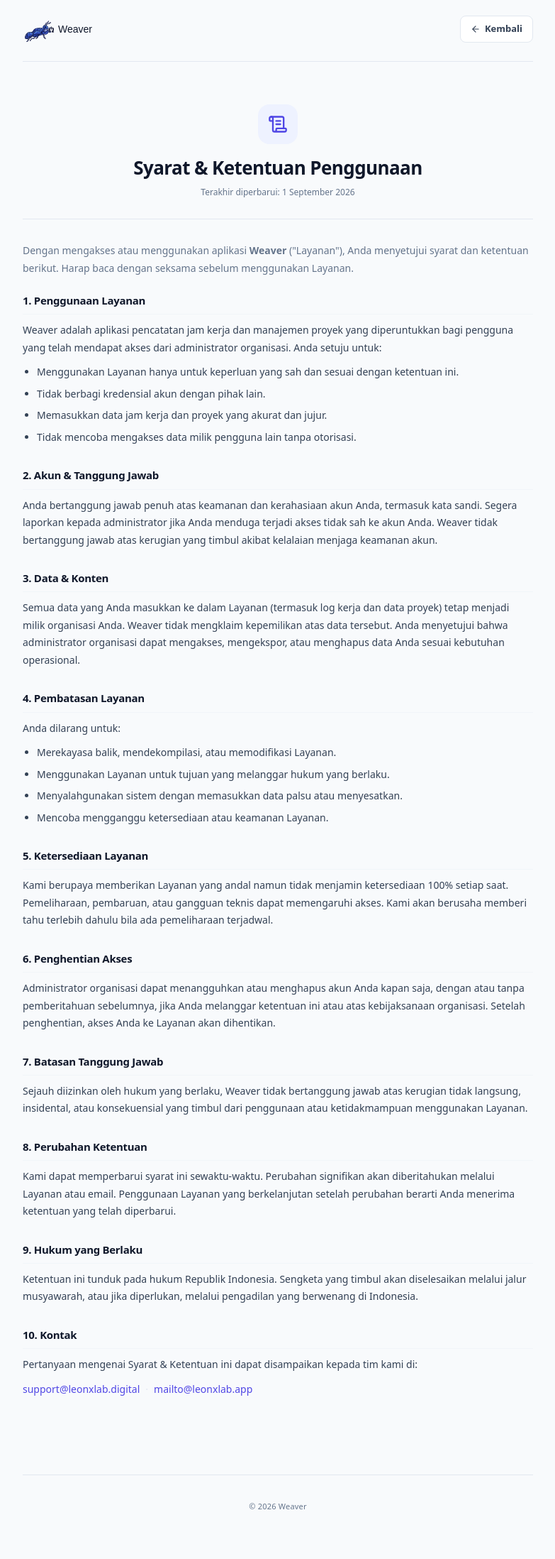
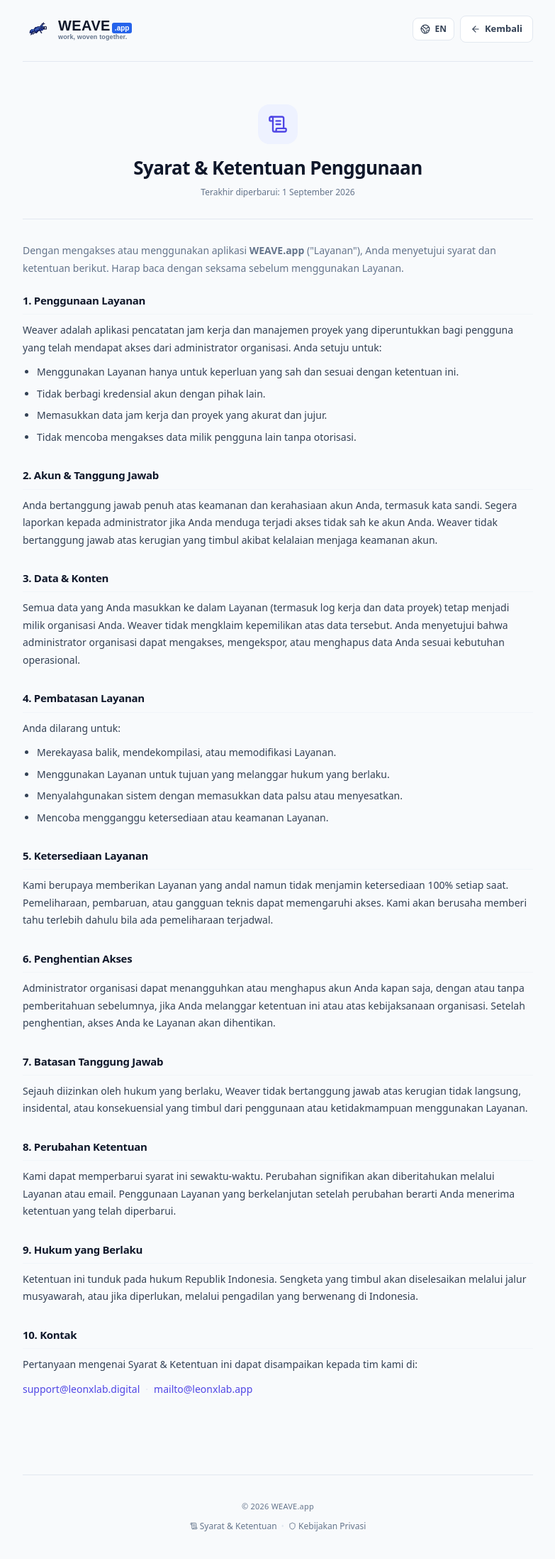
Before and after one commit to yon13-demo/project-tracker, a Next.js app: page /tos in a window 1280 px wide. Shown: the top 2196 px of the page at 71% size, without its empty margins (248-1031 px from the left). Built offline with nearby package versions, Linux system fonts and the light colour scheme.

Commit message:
Add files via upload

```diff
--- a/app/page.tsx
+++ b/app/page.tsx
@@ -84,6 +84,7 @@ const text = {
     maintenanceMode: 'Mode maintenance', maintenanceMessage: 'Aplikasi sedang dalam maintenance. Silakan coba lagi nanti.',
     mainDomain: 'Domain utama', mainDomainDesc: 'Domain yang akan diumumkan sebagai alamat utama aplikasi setelah tanggal pengumuman.',
     tos: 'Syarat & Ketentuan', privacy: 'Kebijakan Privasi',
+    support: 'Dukungan',
   },
   en: {
     app: 'Weaver', login: 'Sign in', email: 'Email', password: 'Password',
@@ -122,6 +123,7 @@ const text = {
     maintenanceMode: 'Maintenance mode', maintenanceMessage: 'The application is under maintenance. Please try again later.',
     mainDomain: 'Main domain', mainDomainDesc: 'The domain announced as the application main address after the announcement date.',
     tos: 'Terms of Service', privacy: 'Privacy Policy',
+    support: 'Support',
   }
 } as const;
 
@@ -608,10 +610,10 @@ export default function Home() {
 function SiteFooter({ t }: { t?: any }) {
   return (
     <footer className="site-footer">
-      <div className="footer-copyright">© 2026 Weaver</div>
+      <div className="footer-copyright">© 2026 WEAVE.app</div>
       <div className="footer-support">
         <span className="footer-support-icon"><Mail size={13} /></span>
-        <span className="footer-support-label">Support</span>
+        <span className="footer-support-label">{t?.support || 'Support'}</span>
         <a href="mailto:support@leonxlab.digital">support@leonxlab.digital</a>
         <span className="footer-dot" aria-hidden="true">•</span>
         <a href="mailto:mailto@leonxlab.app">mailto@leonxlab.app</a>
--- a/app/tos/page.tsx
+++ b/app/tos/page.tsx
@@ -1,10 +1,13 @@
 'use client';
+import { useState } from 'react';
 import Image from 'next/image';
-import { ArrowLeft, ScrollText } from 'lucide-react';
+import { ArrowLeft, ScrollText, Shield, Globe2 } from 'lucide-react';
 import { useRouter } from 'next/navigation';
 
 export default function TermsOfService() {
   const router = useRouter();
+  const [lang, setLang] = useState<'id' | 'en'>('id');
+  const en = lang === 'en';
   const lastUpdated = '1 September 2026';
 
   return (
@@ -12,26 +15,26 @@ export default function TermsOfService() {
       <header className="topbar">
         <div className="brand">
           <span className="brand-mark">
-            <Image src="/logo/weaver.svg" alt="Weaver" width={48} height={48} style={{ objectFit: 'contain' }} />
+            <Image src="/logo/weaver-icon.svg" alt="WEAVE.app" width={42} height={42} style={{ objectFit: 'contain' }} />
           </span>
-          Weaver
+          <span className="brand-lockup"><span className="brand-name">WEAVE<span className="brand-app">.app</span></span><span className="brand-tagline">work, woven together.</span></span>
         </div>
-        <button className="btn-secondary" onClick={() => router.back()}>
-          <ArrowLeft size={14} /> Kembali
-        </button>
+        <div className="top-actions">
+          <button className="lang-btn" onClick={() => setLang(en ? 'id' : 'en')}><Globe2 size={14} /> {en ? 'ID' : 'EN'}</button>
+          <button className="btn-secondary" onClick={() => router.back()}><ArrowLeft size={14} /> {en ? 'Back' : 'Kembali'}</button>
+        </div>
       </header>
 
       <div className="legal-page">
         <div className="legal-hero">
           <span className="legal-icon"><ScrollText size={28} /></span>
-          <h1>Syarat &amp; Ketentuan Penggunaan</h1>
-          <p className="legal-meta">Terakhir diperbarui: {lastUpdated}</p>
+          <h1>{en ? 'Terms of Service' : 'Syarat & Ketentuan Penggunaan'}</h1>
+          <p className="legal-meta">{en ? 'Last updated' : 'Terakhir diperbarui'}: {lastUpdated}</p>
         </div>
 
-        <div className="legal-body">
+        {en ? <TermsEnglish /> : <div className="legal-body">
           <p>
-            Dengan mengakses atau menggunakan aplikasi <strong>Weaver</strong> ("Layanan"), Anda menyetujui syarat dan ketentuan berikut.
-            Harap baca dengan seksama sebelum menggunakan Layanan.
+            {en ? <>By accessing or using <strong>WEAVE.app</strong> (the “Service”), you agree to these terms and conditions. Please read them carefully before using the Service.</> : <>Dengan mengakses atau menggunakan aplikasi <strong>WEAVE.app</strong> ("Layanan"), Anda menyetujui syarat dan ketentuan berikut. Harap baca dengan seksama sebelum menggunakan Layanan.</>}
           </p>
 
           <section className="legal-section">
@@ -130,12 +133,31 @@ export default function TermsOfService() {
               <a href="mailto:mailto@leonxlab.app">mailto@leonxlab.app</a>
             </div>
           </section>
-        </div>
+        </div>}
       </div>
 
       <footer className="site-footer" style={{ marginTop: 40 }}>
-        <div className="footer-copyright">© 2026 Weaver</div>
+        <div className="footer-copyright">© 2026 WEAVE.app</div>
+        <div className="footer-legal"><a href="/tos"><ScrollText size={11} /> {en ? 'Terms of Service' : 'Syarat & Ketentuan'}</a><span className="footer-dot">•</span><a href="/privacy"><Shield size={11} /> {en ? 'Privacy Policy' : 'Kebijakan Privasi'}</a></div>
       </footer>
     </main>
   );
 }
+
+function TermsEnglish() {
+  return (
+    <div className="legal-body">
+      <p>By accessing or using <strong>WEAVE.app</strong> (the “Service”), you agree to these terms and conditions.</p>
+      <section className="legal-section"><h2>1. Use of the Service</h2><p>WEAVE.app provides work-hour tracking and project management for users authorized by an organization administrator. Use the Service lawfully, keep your credentials private, submit accurate work data, and do not access other users’ data without authorization.</p></section>
+      <section className="legal-section"><h2>2. Accounts and Responsibilities</h2><p>You are responsible for the security and confidentiality of your account. Report suspected unauthorized access to your organization administrator promptly.</p></section>
+      <section className="legal-section"><h2>3. Data and Content</h2><p>Data entered into the Service remains owned by your organization. Organization administrators may access, export, or delete data for operational purposes.</p></section>
+      <section className="legal-section"><h2>4. Restrictions</h2><p>You may not reverse engineer, modify, misuse, unlawfully use, disrupt, or attempt to compromise the availability or security of the Service.</p></section>
+      <section className="legal-section"><h2>5. Service Availability</h2><p>We work to provide a reliable service but do not guarantee uninterrupted availability. Maintenance, updates, or technical issues may affect access.</p></section>
+      <section className="legal-section"><h2>6. Termination</h2><p>Organization administrators may suspend or delete your account if these terms are violated or when required for organizational operations.</p></section>
+      <section className="legal-section"><h2>7. Limitation of Liability</h2><p>To the extent permitted by law, WEAVE.app is not liable for indirect, incidental, or consequential losses arising from use of or inability to use the Service.</p></section>
+      <section className="legal-section"><h2>8. Changes to These Terms</h2><p>We may update these terms from time to time. Continued use after changes means that you accept the updated terms.</p></section>
+      <section className="legal-section"><h2>9. Governing Law</h2><p>These terms are governed by the laws of the Republic of Indonesia. Disputes will first be addressed through good-faith discussion and, when necessary, the competent courts in Indonesia.</p></section>
+      <section className="legal-section"><h2>10. Contact</h2><p>Questions about these Terms can be sent to:</p><div className="legal-contact"><a href="mailto:support@leonxlab.digital">support@leonxlab.digital</a><span className="legal-contact-sep">·</span><a href="mailto:mailto@leonxlab.app">mailto@leonxlab.app</a></div></section>
+    </div>
+  );
+}
```
Also changed, not shown: app/privacy/page.tsx (+34 -13 lines).
